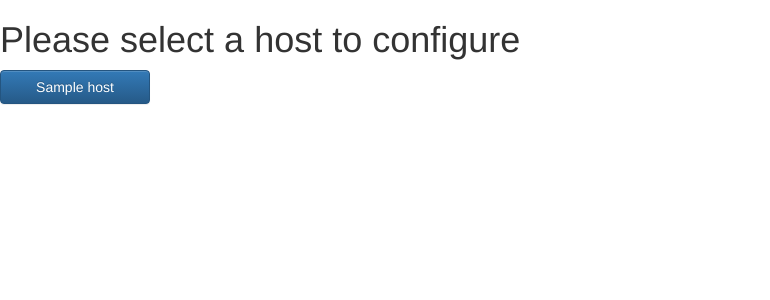
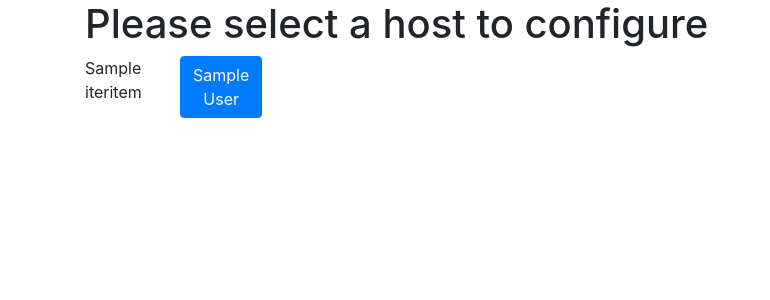
Before and after one commit to uovobw/nginx-proxy-config, a Flask app: template templates/hosts.html in a window 1280 px wide. Shown: the top 300 px of the page, without its empty margins (0-770 px from the left). Run offline with Flask 2, Linux system fonts and the light colour scheme; the template is opened without the code that fills it: most values are stand-ins (such as "Sample title", 1, 10 or a date in 2020); parts of the project's set-up code (start-up, migrations or seed data) failed here and were passed over; some libraries are stand-ins or nearby versions.

Commit message:
bootstrap hosts template

```diff
--- a/templates/hosts.html
+++ b/templates/hosts.html
@@ -1,13 +1,24 @@
-<html>
+<!DOCTYPE html>
+<html lang="en">
 {% include "header.html" %}
+  <body>
+<div class="container">
 <h1>
 Please select a host to configure
 </h1>
-{% for host in hosts %}
-<div style="width: 150px;">
-<a href="/host/{{host}}" class="btn btn-primary btn-block">{{ host | safe }}</a>
+{% for groupname, hostlist in hosts.iteritems() %}
+    <div class="row">
+        <div class="col-md-1">
+        <span class="label label-warning" >{{ groupname }}</span>
+        </div>
+        {% for host in hostlist %}
+        <div class="col-md-1">
+        <a href="/host/{{host.displayname}}" class="btn btn-primary btn-group">{{ host.displayname | safe }}</a>
+        </div>
+        {% endfor %}
+    </div>
+    <br>
+{% endfor %}
 </div>
-<br>
-{% endfor %}
-{% include "statics.html" %}
+  </body>
 </html>
```
